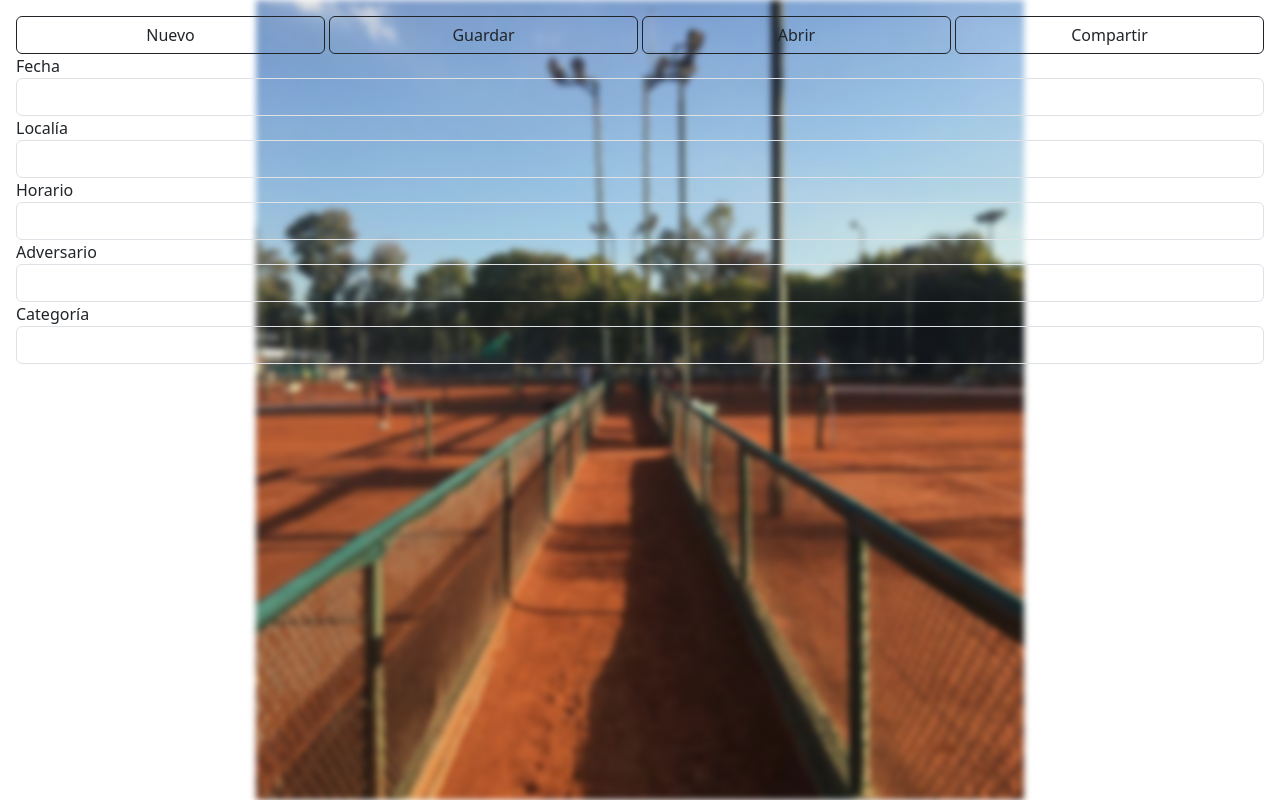
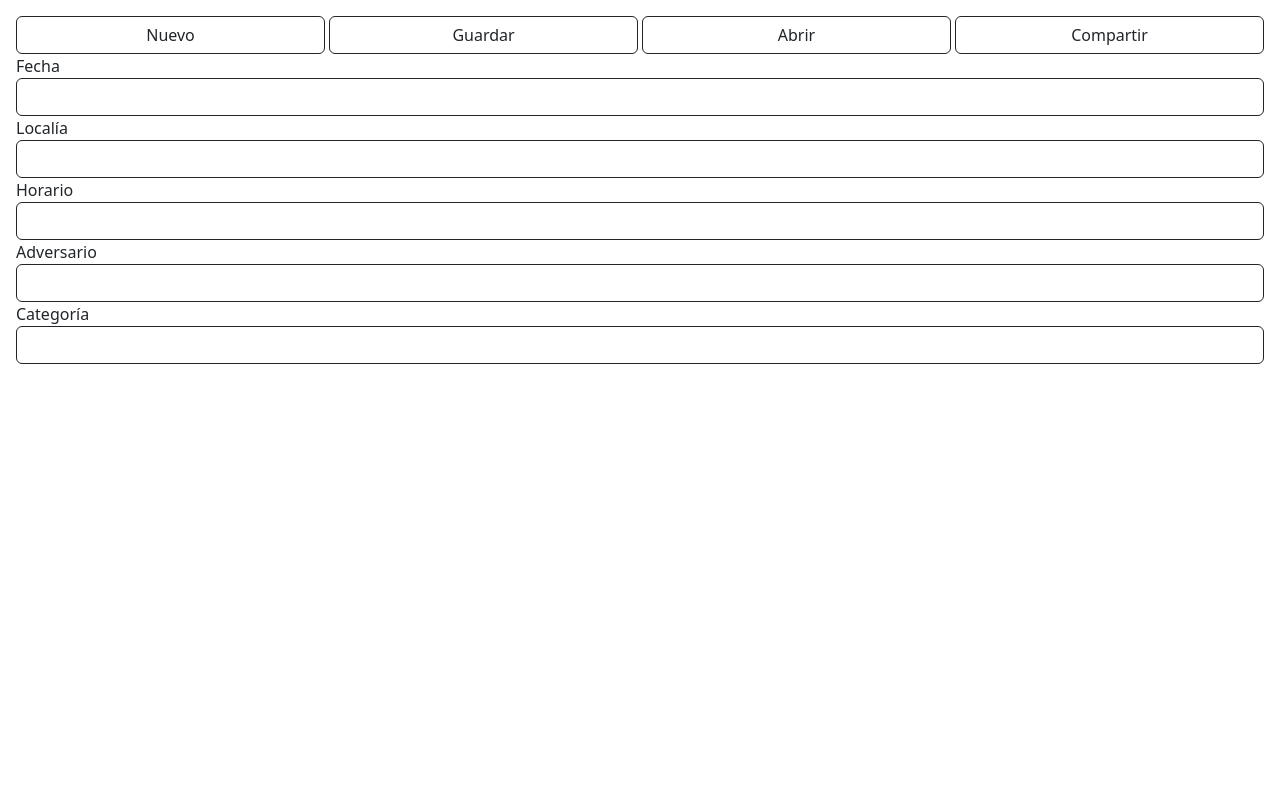
Before and after one commit to moradan/flyer-geba, a Next.js app: page / in a window 1280 px wide. Built offline with nearby package versions, Linux system fonts and the light colour scheme.

Commit message:
elimino el fondo durante desarrollo; agrego borde negro a los campos de entrada para unificar apariencia con los botones

```diff
--- a/src/components/Campo.tsx
+++ b/src/components/Campo.tsx
@@ -2,7 +2,7 @@ export function Campo( {id, etiqueta}: {id: string, etiqueta: string} ) {
     return (
         <div>
             <label htmlFor={id}>{etiqueta}</label>
-            <input id={id} className="form-control bg-transparent" />
+            <input id={id} className="form-control bg-transparent border-dark" />
         </div>
     );
 }
--- a/src/components/Presentacion.tsx
+++ b/src/components/Presentacion.tsx
@@ -1,6 +1,6 @@
 export default function Presentacion() {
     return (
-        <div>
+        <div className="col">
         </div>
     );
 }
--- a/src/styles/globals.css
+++ b/src/styles/globals.css
@@ -7,7 +7,7 @@
 
     z-index: -1;
 
-    background-image: url("../../public/fondo-flyer-geba.jpeg");
+    /* background-image: url("../../public/fondo-flyer-geba.jpeg"); */
     background-repeat: no-repeat;
     background-position: center;
     filter: brightness(0.9) blur(3px);
```
